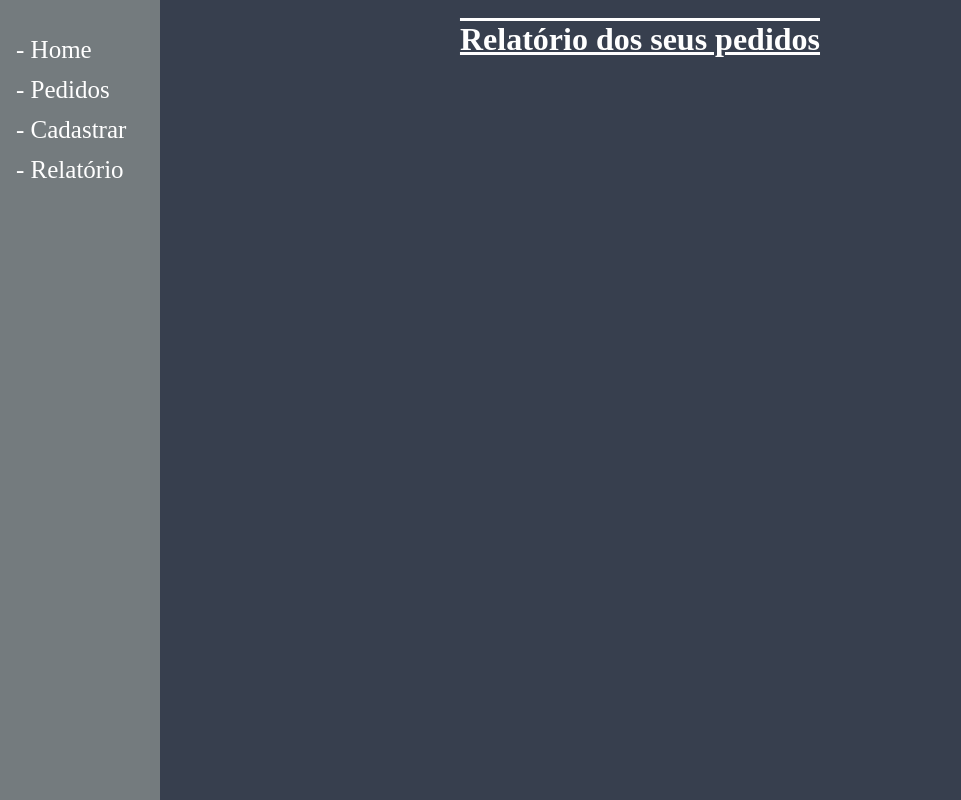
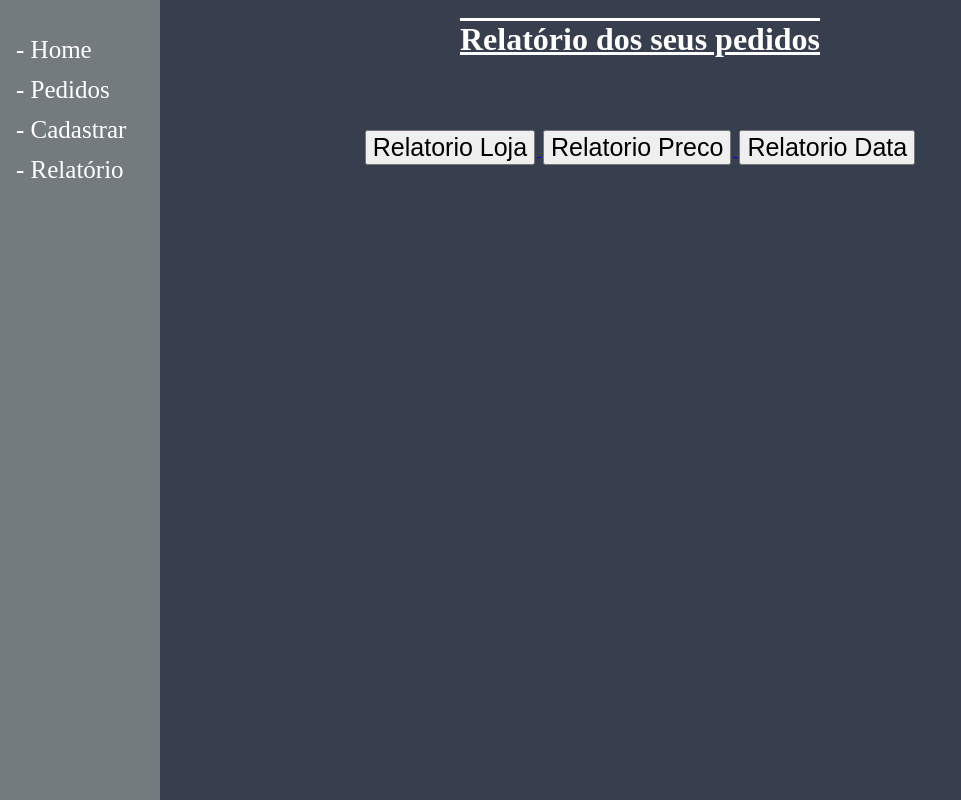
Before and after one commit to JBannura/e-commerce, a Django app: page /report/ in a window 1280 px wide. Shown: the whole page, without its empty margins (0-961 px from the left). Run offline with Django 3.2, Linux system fonts and the light colour scheme.

Commit message:
new report.html

```diff
--- a/ecommerce/templates/report.html
+++ b/ecommerce/templates/report.html
@@ -42,6 +42,11 @@
         text-decoration: underline overline;
         }
 
+        .button {
+        margin: 50px 2px;
+        font-size: 25px;
+        }
+
         </style>
 
     </head>
@@ -55,11 +60,26 @@
             <a href="/report">- Relatório</a>
         </div>
 
-        <div class="center">
+        <form method='get'>
+            {% csrf_token %}
+            <div class="center">
 
-            <h1> Relatório dos seus pedidos</h1>
+                <h1> Relatório dos seus pedidos</h1>
 
-        </div>
+                <a href="http://localhost:8000/store_report">
+                    <button class="button">Relatorio Loja</button>
+                </a>
+
+                <a href="http://localhost:8000/price_report">
+                    <button class="button">Relatorio Preco</button>
+                </a>
+
+                <a href="http://localhost:8000/date_report">
+                    <button class="button">Relatorio Data</button>
+                </a>
+
+            </div>
+        </form>
     </body>
 
 </html>
```
